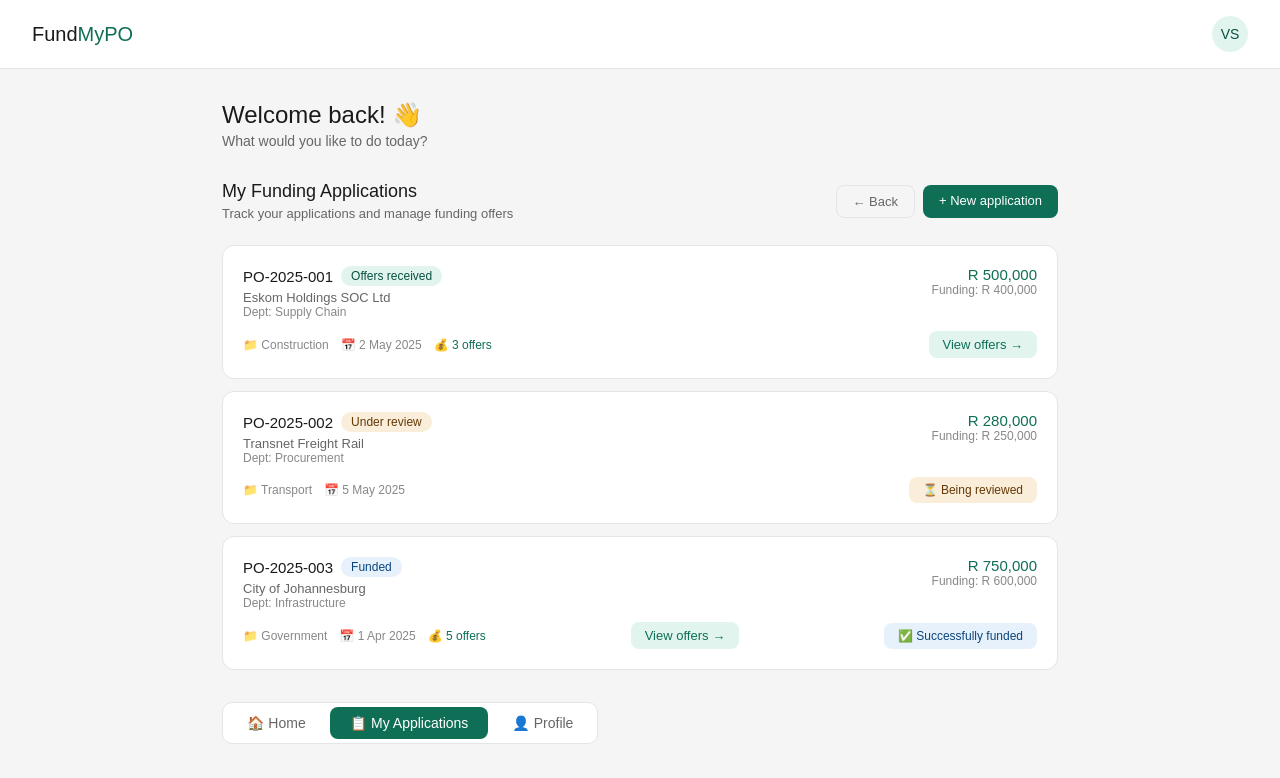
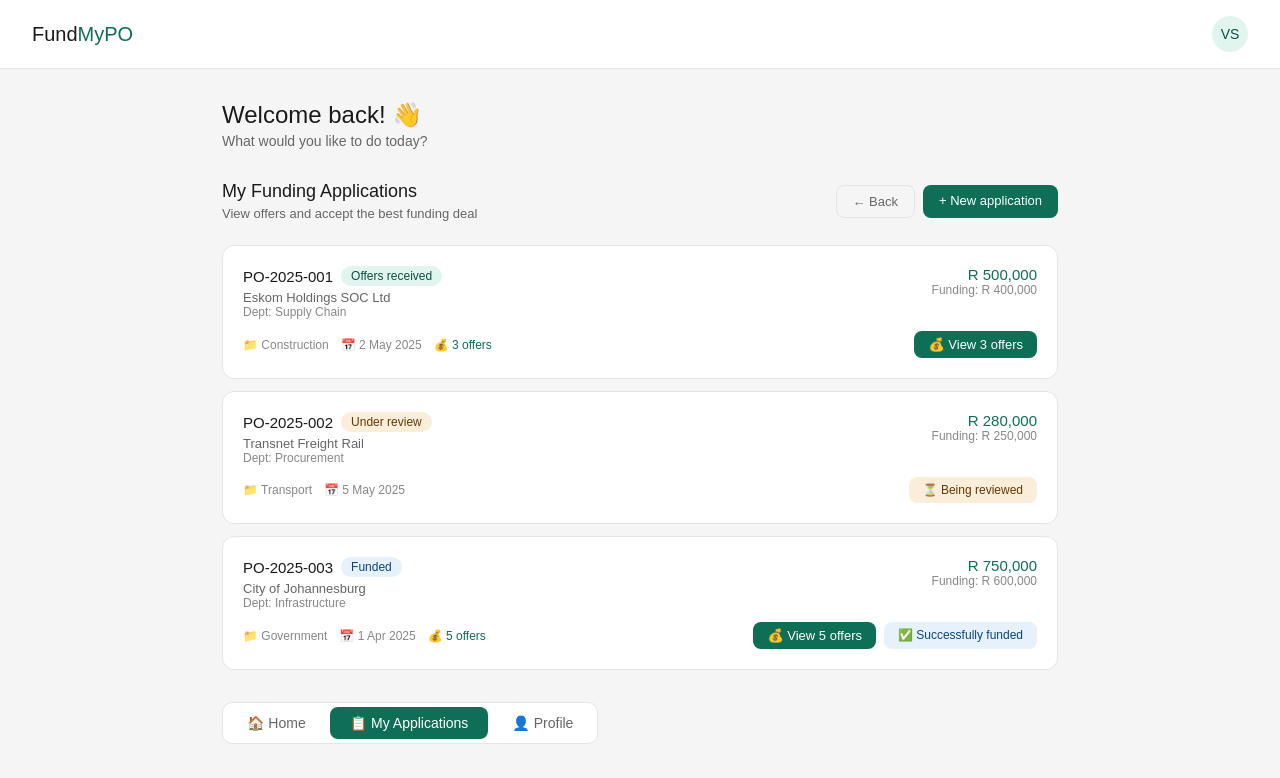
Before and after one commit to Thwalavs/FundmyPO, a Next.js app: page /dashboard in a window 1280 px wide. Both pictures are taken after a click on the button "📋 My Applications". Shown: the top 778 px of the page. Built offline with nearby package versions, Linux system fonts and the light colour scheme.

Commit message:
Add offer comparison and accept offer feature for SME

```diff
--- a/app/dashboard/page.tsx
+++ b/app/dashboard/page.tsx
@@ -2,9 +2,49 @@
 import { useState, useEffect } from 'react'
 
 const applications = [
-  { id:'APP-2025-001', poNumber:'PO-2025-001', client:'Eskom Holdings SOC Ltd', department:'Supply Chain', value:'R 500,000', funding:'R 400,000', sector:'Construction', status:'offers', offers:3, date:'2 May 2025' },
-  { id:'APP-2025-002', poNumber:'PO-2025-002', client:'Transnet Freight Rail', department:'Procurement', value:'R 280,000', funding:'R 250,000', sector:'Transport', status:'reviewing', offers:0, date:'5 May 2025' },
-  { id:'APP-2025-003', poNumber:'PO-2025-003', client:'City of Johannesburg', department:'Infrastructure', value:'R 750,000', funding:'R 600,000', sector:'Government', status:'funded', offers:5, date:'1 Apr 2025' },
+  {
+    id:'APP-2025-001',
+    poNumber:'PO-2025-001',
+    client:'Eskom Holdings SOC Ltd',
+    department:'Supply Chain',
+    value:'R 500,000',
+    funding:'R 400,000',
+    sector:'Construction',
+    status:'offers',
+    offers:3,
+    date:'2 May 2025',
+    offersList: [
+      { id:1, funder:'Nkosi Capital', amount:'R 400,000', rate:'3.5%', term:'60 days', fee:'R 14,000', total:'R 414,000', status:'pending' },
+      { id:2, funder:'Apex Finance', amount:'R 380,000', rate:'4.1%', term:'45 days', fee:'R 15,580', total:'R 395,580', status:'pending' },
+      { id:3, funder:'SA Growth Fund', amount:'R 400,000', rate:'3.8%', term:'90 days', fee:'R 15,200', total:'R 415,200', status:'pending' },
+    ]
+  },
+  {
+    id:'APP-2025-002',
+    poNumber:'PO-2025-002',
+    client:'Transnet Freight Rail',
+    department:'Procurement',
+    value:'R 280,000',
+    funding:'R 250,000',
+    sector:'Transport',
+    status:'reviewing',
+    offers:0,
+    date:'5 May 2025',
+    offersList: []
+  },
+  {
+    id:'APP-2025-003',
+    poNumber:'PO-2025-003',
+    client:'City of Johannesburg',
+    department:'Infrastructure',
+    value:'R 750,000',
+    funding:'R 600,000',
+    sector:'Government',
+    status:'funded',
+    offers:5,
+    date:'1 Apr 2025',
+    offersList: []
+  },
 ]
 
 function StatusBadge({ status }: { status: string }) {
@@ -13,6 +53,8 @@ function StatusBadge({ status }: { status: string }) {
     reviewing: { bg:'#FAEEDA', color:'#633806', label:'Under review' },
     funded:    { bg:'#E6F1FB', color:'#0C447C', label:'Funded' },
     pending:   { bg:'#f5f5f5', color:'#666', label:'Pending' },
+    accepted:  { bg:'#E1F5EE', color:'#085041', label:'Accepted ✓' },
+    declined:  { bg:'#FEE2E2', color:'#DC2626', label:'Declined' },
   }
   const s = styles[status] || styles.pending
   return (
@@ -24,9 +66,15 @@ function StatusBadge({ status }: { status: string }) {
 
 export default function DashboardPage() {
   const [activeTab, setActiveTab] = useState<'home'|'status'|'profile'>('home')
+  const [viewingOffers, setViewingOffers] = useState<string|null>(null)
+  const [acceptedOffer, setAcceptedOffer] = useState<Record<string,number>>({})
   const [mounted, setMounted] = useState(false)
 
   useEffect(()=>{ setMounted(true) },[])
+
+  function handleAcceptOffer(appId: string, offerId: number) {
+    setAcceptedOffer(prev => ({...prev, [appId]: offerId}))
+  }
 
   if (!mounted) return null
 
@@ -49,16 +97,16 @@ export default function DashboardPage() {
           <p style={{fontSize:'14px',color:'#666'}}>What would you like to do today?</p>
         </div>
 
+        {/* HOME TAB */}
         {activeTab === 'home' && (
           <div>
             <div style={{display:'grid',gridTemplateColumns:'1fr 1fr',gap:'16px',marginBottom:'2rem'}}>
-
               <a href="/upload" style={{textDecoration:'none'}}>
                 <div style={{background:'#0F6E56',borderRadius:'16px',padding:'2rem',cursor:'pointer'}}>
                   <div style={{fontSize:'32px',marginBottom:'1rem'}}>💰</div>
                   <h2 style={{fontSize:'18px',fontWeight:'500',color:'#fff',marginBottom:'.5rem'}}>Apply for Funding</h2>
                   <p style={{fontSize:'13px',color:'#a8dfc9',lineHeight:'1.6'}}>
-                    Upload your purchase order and supplier quotation to get competitive funding offers from verified funders.
+                    Upload your purchase order and supplier quotation to get competitive funding offers.
                   </p>
                   <div style={{marginTop:'1.25rem',display:'inline-flex',alignItems:'center',gap:'6px',background:'rgba(255,255,255,0.15)',padding:'8px 16px',borderRadius:'8px'}}>
                     <span style={{fontSize:'13px',color:'#fff',fontWeight:'500'}}>Start application →</span>
@@ -66,18 +114,16 @@ export default function DashboardPage() {
                 </div>
               </a>
 
-              <div onClick={()=>setActiveTab('status')}
-                style={{background:'#fff',border:'1px solid #e5e5e5',borderRadius:'16px',padding:'2rem',cursor:'pointer'}}>
+              <div onClick={()=>setActiveTab('status')} style={{background:'#fff',border:'1px solid #e5e5e5',borderRadius:'16px',padding:'2rem',cursor:'pointer'}}>
                 <div style={{fontSize:'32px',marginBottom:'1rem'}}>📋</div>
                 <h2 style={{fontSize:'18px',fontWeight:'500',color:'#1a1a1a',marginBottom:'.5rem'}}>Check Status</h2>
                 <p style={{fontSize:'13px',color:'#666',lineHeight:'1.6'}}>
-                  Track your funding applications, view offers from funders, and manage your active purchase orders.
+                  Track your applications, view funding offers and accept the best deal.
                 </p>
                 <div style={{marginTop:'1.25rem',display:'inline-flex',alignItems:'center',gap:'6px',background:'#E1F5EE',padding:'8px 16px',borderRadius:'8px'}}>
                   <span style={{fontSize:'13px',color:'#0F6E56',fontWeight:'500'}}>View applications →</span>
                 </div>
               </div>
-
             </div>
 
             <div style={{display:'grid',gridTemplateColumns:'repeat(auto-fit,minmax(160px,1fr))',gap:'12px',marginBottom:'2rem'}}>
@@ -113,12 +159,13 @@ export default function DashboardPage() {
           </div>
         )}
 
+        {/* STATUS TAB */}
         {activeTab === 'status' && (
           <div>
             <div style={{display:'flex',justifyContent:'space-between',alignItems:'center',marginBottom:'1.5rem'}}>
               <div>
                 <h2 style={{fontSize:'18px',fontWeight:'500',marginBottom:'.25rem'}}>My Funding Applications</h2>
-                <p style={{fontSize:'13px',color:'#666'}}>Track your applications and manage funding offers</p>
+                <p style={{fontSize:'13px',color:'#666'}}>View offers and accept the best funding deal</p>
               </div>
               <div style={{display:'flex',gap:'8px'}}>
                 <button onClick={()=>setActiveTab('home')}
@@ -133,12 +180,14 @@ export default function DashboardPage() {
 
             <div style={{display:'flex',flexDirection:'column',gap:'12px'}}>
               {applications.map(app=>(
-                <div key={app.id} style={{background:'#fff',border:'1px solid #e5e5e5',borderRadius:'12px',padding:'1.25rem'}}>
+                <div key={app.id}>
+                  <div style={{background:'#fff',border:'1px solid #e5e5e5',borderRadius:'12px',padding:'1.25rem'}}>
                     <div style={{display:'flex',justifyContent:'space-between',alignItems:'flex-start',flexWrap:'wrap',gap:'8px',marginBottom:'.75rem'}}>
                       <div>
-                      <div style={{display:'flex',alignItems:'center',gap:'8px',marginBottom:'4px'}}>
+                        <div style={{display:'flex',alignItems:'center',gap:'8px',marginBottom:'4px',flexWrap:'wrap'}}>
                           <span style={{fontSize:'15px',fontWeight:'500'}}>{app.poNumber}</span>
                           <StatusBadge status={app.status}/>
+                          {acceptedOffer[app.id] && <span style={{background:'#E1F5EE',color:'#085041',padding:'3px 10px',borderRadius:'99px',fontSize:'12px',fontWeight:'500'}}>Deal accepted ✓</span>}
                         </div>
                         <p style={{fontSize:'13px',color:'#666'}}>{app.client}</p>
                         <p style={{fontSize:'12px',color:'#888'}}>Dept: {app.department}</p>
@@ -148,17 +197,19 @@ export default function DashboardPage() {
                         <p style={{fontSize:'12px',color:'#888'}}>Funding: {app.funding}</p>
                       </div>
                     </div>
+
                     <div style={{display:'flex',justifyContent:'space-between',alignItems:'center',flexWrap:'wrap',gap:'8px'}}>
-                    <div style={{display:'flex',gap:'12px'}}>
+                      <div style={{display:'flex',gap:'12px',flexWrap:'wrap'}}>
                         <span style={{fontSize:'12px',color:'#888'}}>📁 {app.sector}</span>
                         <span style={{fontSize:'12px',color:'#888'}}>📅 {app.date}</span>
+                        {app.offers > 0 && <span style={{fontSize:'12px',color:'#0F6E56',fontWeight:'500'}}>💰 {app.offers} offer{app.offers>1?'s':''}</span>}
+                      </div>
+                      <div style={{display:'flex',gap:'8px'}}>
                         {app.offers > 0 && (
-                        <span style={{fontSize:'12px',color:'#0F6E56',fontWeight:'500'}}>💰 {app.offers} offer{app.offers>1?'s':''}</span>
-                      )}
-                    </div>
-                    {app.offers > 0 && (
-                      <button style={{fontSize:'13px',color:'#0F6E56',background:'#E1F5EE',border:'none',padding:'6px 14px',borderRadius:'8px',cursor:'pointer',fontWeight:'500'}}>
-                        View offers →
+                          <button
+                            onClick={()=>setViewingOffers(viewingOffers===app.id?null:app.id)}
+                            style={{fontSize:'13px',color:'#fff',background:'#0F6E56',border:'none',padding:'6px 14px',borderRadius:'8px',cursor:'pointer',fontWeight:'500'}}>
+                            {viewingOffers===app.id ? 'Hide offers' : `💰 View ${app.offers} offers`}
                           </button>
                         )}
                         {app.status === 'reviewing' && (
@@ -173,11 +224,77 @@ export default function DashboardPage() {
                         )}
                       </div>
                     </div>
+
+                    {/* OFFERS LIST */}
+                    {viewingOffers === app.id && app.offersList.length > 0 && (
+                      <div style={{marginTop:'1.25rem'}}>
+                        <p style={{fontSize:'14px',fontWeight:'500',marginBottom:'1rem',color:'#1a1a1a'}}>
+                          Compare funding offers for {app.poNumber}
+                        </p>
+
+                        {acceptedOffer[app.id] ? (
+                          <div style={{background:'#E1F5EE',border:'1px solid #5DCAA5',borderRadius:'12px',padding:'1.5rem',textAlign:'center'}}>
+                            <div style={{fontSize:'32px',marginBottom:'.5rem'}}>🎉</div>
+                            <p style={{fontSize:'16px',fontWeight:'500',color:'#085041',marginBottom:'.5rem'}}>
+                              Offer accepted successfully!
+                            </p>
+                            <p style={{fontSize:'14px',color:'#0F6E56',marginBottom:'.25rem'}}>
+                              You accepted the offer from <strong>{app.offersList.find(o=>o.id===acceptedOffer[app.id])?.funder}</strong>
+                            </p>
+                            <p style={{fontSize:'13px',color:'#0F6E56'}}>
+                              Funding of {app.offersList.find(o=>o.id===acceptedOffer[app.id])?.amount} at {app.offersList.find(o=>o.id===acceptedOffer[app.id])?.rate} will be processed within 24 hours.
+                            </p>
+                          </div>
+                        ) : (
+                          <div style={{display:'flex',flexDirection:'column',gap:'12px'}}>
+                            {app.offersList.map((offer,i)=>(
+                              <div key={offer.id} style={{background:'#f9f9f9',border:'1px solid #e5e5e5',borderRadius:'12px',padding:'1.25rem'}}>
+                                <div style={{display:'flex',justifyContent:'space-between',alignItems:'flex-start',flexWrap:'wrap',gap:'8px',marginBottom:'.75rem'}}>
+                                  <div>
+                                    <div style={{display:'flex',alignItems:'center',gap:'8px',marginBottom:'4px'}}>
+                                      <span style={{fontSize:'15px',fontWeight:'500'}}>{offer.funder}</span>
+                                      {i===0 && <span style={{background:'#E1F5EE',color:'#085041',fontSize:'11px',padding:'2px 8px',borderRadius:'99px',fontWeight:'500'}}>⭐ Best rate</span>}
+                                    </div>
+                                  </div>
+                                  <div style={{textAlign:'right'}}>
+                                    <p style={{fontSize:'20px',fontWeight:'500',color:'#0F6E56'}}>{offer.rate}</p>
+                                    <p style={{fontSize:'12px',color:'#888'}}>interest rate</p>
+                                  </div>
+                                </div>
+
+                                <div style={{display:'grid',gridTemplateColumns:'repeat(4,1fr)',gap:'8px',background:'#fff',borderRadius:'8px',padding:'12px',marginBottom:'1rem'}}>
+                                  {[
+                                    ['Amount', offer.amount],
+                                    ['Term', offer.term],
+                                    ['Fee', offer.fee],
+                                    ['Total repay', offer.total],
+                                  ].map(([l,v])=>(
+                                    <div key={l} style={{textAlign:'center'}}>
+                                      <p style={{fontSize:'13px',fontWeight:'500',color:'#1a1a1a'}}>{v}</p>
+                                      <p style={{fontSize:'11px',color:'#888',marginTop:'2px'}}>{l}</p>
+                                    </div>
+                                  ))}
+                                </div>
+
+                                <button
+                                  onClick={()=>handleAcceptOffer(app.id, offer.id)}
+                                  style={{width:'100%',padding:'11px',background:'#0F6E56',color:'#fff',border:'none',borderRadius:'8px',fontSize:'14px',fontWeight:'500',cursor:'pointer'}}>
+                                  Accept this offer ✓
+                                </button>
+                              </div>
+                            ))}
+                          </div>
+                        )}
+                      </div>
+                    )}
+                  </div>
+                </div>
               ))}
             </div>
           </div>
         )}
 
+        {/* PROFILE TAB */}
         {activeTab === 'profile' && (
           <div style={{background:'#fff',border:'1px solid #e5e5e5',borderRadius:'12px',padding:'1.5rem'}}>
             <h2 style={{fontSize:'16px',fontWeight:'500',marginBottom:'1.5rem'}}>Business Profile</h2>
```
Lines whose indentation alone changed are shown as unchanged.
